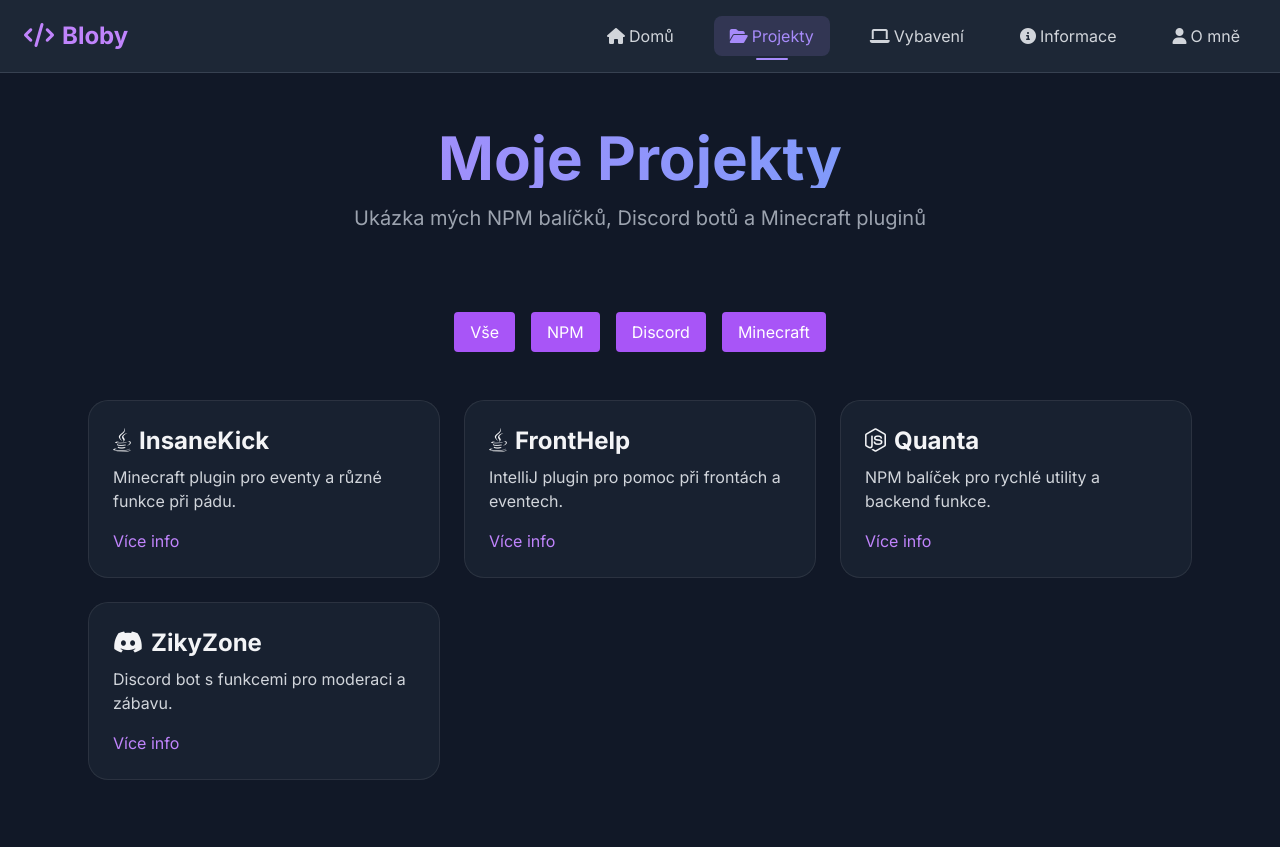
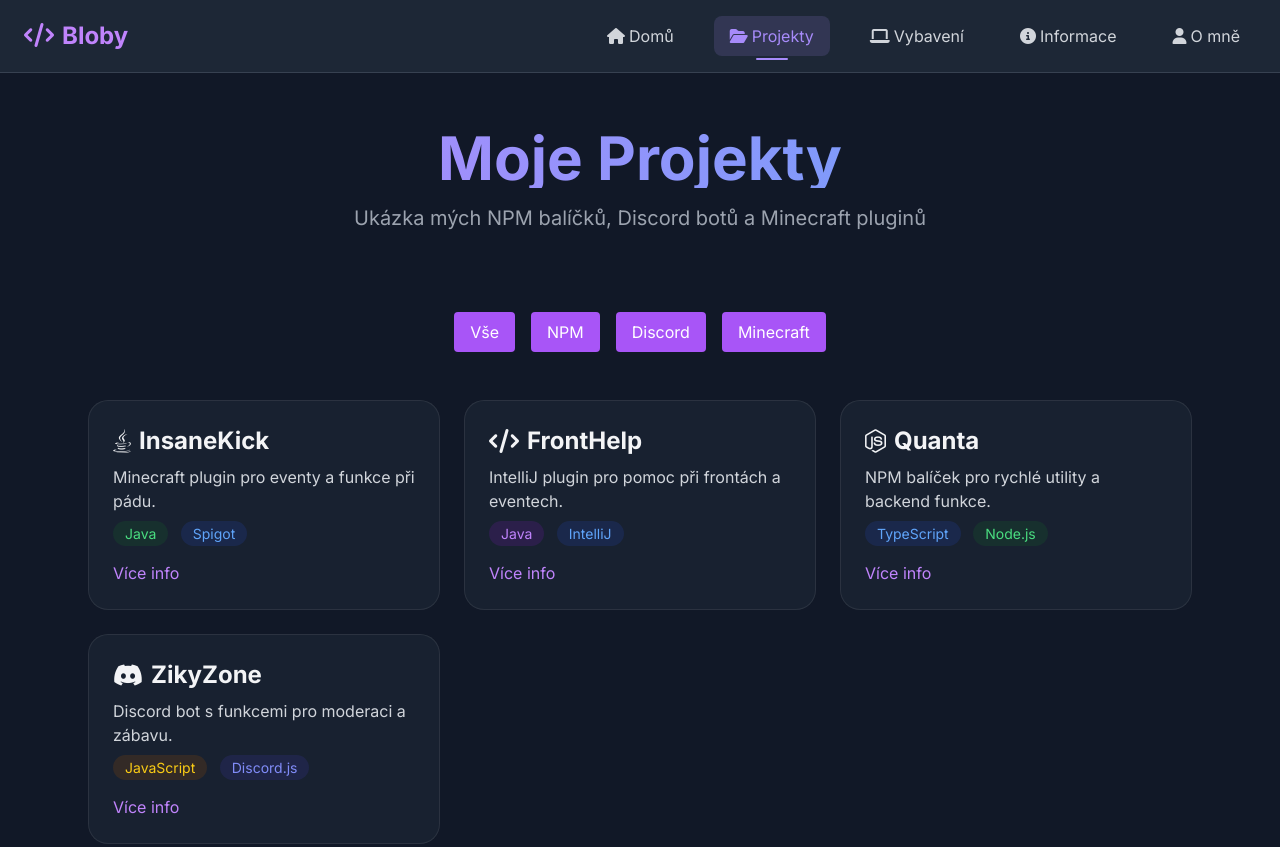
Before and after one commit to BlobyCS/web, a website: page projects.html in a window 1280 px wide. Shown: the top 847 px of the page. Drawn offline with nearby package versions, Linux system fonts and the light colour scheme.

Commit message:
Update projects.html

```diff
--- a/projects.html
+++ b/projects.html
@@ -59,32 +59,68 @@
 
     <!-- Projekty Grid -->
     <section class="max-w-6xl mx-auto px-6 mb-20 grid md:grid-cols-3 gap-6">
-        <!-- Minecraft Plugin -->
-        <div class="project-card glass-card p-6 flex flex-col items-start animate-slide-up" data-type="minecraft">
-            <h3 class="text-2xl font-bold mb-2"><i class="fab fa-java mr-2"></i>InsaneKick</h3>
-            <p class="text-gray-300 mb-4">Minecraft plugin pro eventy a různé funkce při pádu.</p>
-            <a href="#" class="text-purple-400 hover:underline">Více info</a>
+
+        <!-- Projekt karta -->
+        <div class="project-card glass-card p-6 flex flex-col items-start animate-slide-up hover:scale-105 transition-transform" data-type="minecraft">
+            <h3 class="text-2xl font-bold mb-2 flex items-center">
+                <i class="fab fa-java mr-2"></i>InsaneKick
+            </h3>
+            <p class="text-gray-300 mb-2">Minecraft plugin pro eventy a funkce při pádu.</p>
+            <div class="mb-2">
+                <span class="px-3 py-1 bg-green-900/30 text-green-400 rounded-full text-sm mr-2">Java</span>
+                <span class="px-3 py-1 bg-blue-900/30 text-blue-400 rounded-full text-sm">Spigot</span>
+            </div>
+            <button class="toggle-info mt-2 text-purple-400 hover:underline">Více info</button>
+            <div class="project-info hidden mt-2 text-gray-400 text-sm">
+                Tento plugin umožňuje spravovat eventy, zachytávat pád hráče a spouštět speciální efekty. Vhodné pro herní servery, které chtějí mít interaktivní a zábavné funkce.
+            </div>
         </div>
 
-        <div class="project-card glass-card p-6 flex flex-col items-start animate-slide-up" data-type="minecraft">
-            <h3 class="text-2xl font-bold mb-2"><i class="fab fa-java mr-2"></i>FrontHelp</h3>
-            <p class="text-gray-300 mb-4">IntelliJ plugin pro pomoc při frontách a eventech.</p>
-            <a href="#" class="text-purple-400 hover:underline">Více info</a>
+        <div class="project-card glass-card p-6 flex flex-col items-start animate-slide-up hover:scale-105 transition-transform" data-type="minecraft">
+            <h3 class="text-2xl font-bold mb-2 flex items-center">
+                <i class="fas fa-code mr-2"></i>FrontHelp
+            </h3>
+            <p class="text-gray-300 mb-2">IntelliJ plugin pro pomoc při frontách a eventech.</p>
+            <div class="mb-2">
+                <span class="px-3 py-1 bg-purple-900/30 text-purple-400 rounded-full text-sm mr-2">Java</span>
+                <span class="px-3 py-1 bg-blue-900/30 text-blue-400 rounded-full text-sm">IntelliJ</span>
+            </div>
+            <button class="toggle-info mt-2 text-purple-400 hover:underline">Více info</button>
+            <div class="project-info hidden mt-2 text-gray-400 text-sm">
+                FrontHelp poskytuje nástroje pro efektivní správu front a eventů přímo v IntelliJ. Umožňuje rychle reagovat na situace a zlepšuje workflow.
+            </div>
         </div>
 
-        <!-- NPM Package -->
-        <div class="project-card glass-card p-6 flex flex-col items-start animate-slide-up" data-type="npm">
-            <h3 class="text-2xl font-bold mb-2"><i class="fab fa-node-js mr-2"></i>Quanta</h3>
-            <p class="text-gray-300 mb-4">NPM balíček pro rychlé utility a backend funkce.</p>
-            <a href="#" class="text-purple-400 hover:underline">Více info</a>
+        <div class="project-card glass-card p-6 flex flex-col items-start animate-slide-up hover:scale-105 transition-transform" data-type="npm">
+            <h3 class="text-2xl font-bold mb-2 flex items-center">
+                <i class="fab fa-node-js mr-2"></i>Quanta
+            </h3>
+            <p class="text-gray-300 mb-2">NPM balíček pro rychlé utility a backend funkce.</p>
+            <div class="mb-2">
+                <span class="px-3 py-1 bg-blue-900/30 text-blue-400 rounded-full text-sm mr-2">TypeScript</span>
+                <span class="px-3 py-1 bg-green-900/30 text-green-400 rounded-full text-sm">Node.js</span>
+            </div>
+            <button class="toggle-info mt-2 text-purple-400 hover:underline">Více info</button>
+            <div class="project-info hidden mt-2 text-gray-400 text-sm">
+                Quanta nabízí utility funkce pro Node.js, zjednodušuje práci s daty, soubory a API. Ideální pro rychlý start backend projektů.
+            </div>
         </div>
 
-        <!-- Discord Bot -->
-        <div class="project-card glass-card p-6 flex flex-col items-start animate-slide-up" data-type="discord">
-            <h3 class="text-2xl font-bold mb-2"><i class="fab fa-discord mr-2"></i>ZikyZone</h3>
-            <p class="text-gray-300 mb-4">Discord bot s funkcemi pro moderaci a zábavu.</p>
-            <a href="#" class="text-purple-400 hover:underline">Více info</a>
+        <div class="project-card glass-card p-6 flex flex-col items-start animate-slide-up hover:scale-105 transition-transform" data-type="discord">
+            <h3 class="text-2xl font-bold mb-2 flex items-center">
+                <i class="fab fa-discord mr-2"></i>ZikyZone
+            </h3>
+            <p class="text-gray-300 mb-2">Discord bot s funkcemi pro moderaci a zábavu.</p>
+            <div class="mb-2">
+                <span class="px-3 py-1 bg-yellow-900/30 text-yellow-400 rounded-full text-sm mr-2">JavaScript</span>
+                <span class="px-3 py-1 bg-indigo-900/30 text-indigo-400 rounded-full text-sm">Discord.js</span>
+            </div>
+            <button class="toggle-info mt-2 text-purple-400 hover:underline">Více info</button>
+            <div class="project-info hidden mt-2 text-gray-400 text-sm">
+                ZikyZone je multifunkční Discord bot s moderačními příkazy, zábavnými hrami a statistikami pro komunitní servery.
+            </div>
         </div>
+
     </section>
 
     <!-- Footer -->
@@ -102,12 +138,11 @@
         </div>
     </footer>
 
-    <!-- Script pro filtr a menu -->
+    <!-- Script pro filtr, menu a více info -->
     <script>
         // Filtrování projektů
         const filterButtons = document.querySelectorAll('.filter-btn');
         const projects = document.querySelectorAll('.project-card');
-
         filterButtons.forEach(btn => {
             btn.addEventListener('click', () => {
                 const type = btn.getAttribute('data-type');
@@ -127,6 +162,15 @@
         mobileBtn.addEventListener('click', () => {
             mobileMenu.classList.toggle('hidden');
         });
+
+        // Toggle více info
+        const toggleButtons = document.querySelectorAll('.toggle-info');
+        toggleButtons.forEach(btn => {
+            btn.addEventListener('click', () => {
+                const info = btn.nextElementSibling;
+                info.classList.toggle('hidden');
+            });
+        });
     </script>
 </body>
 </html>
```
